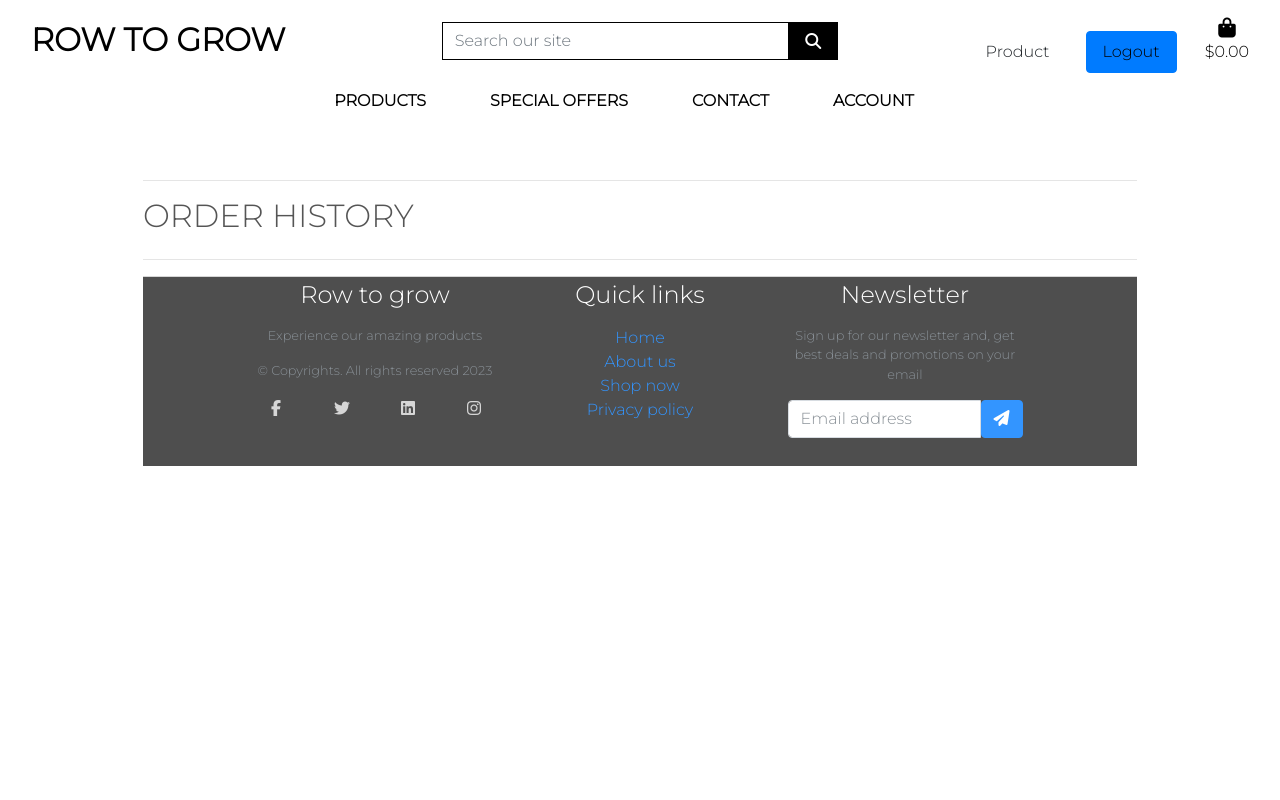
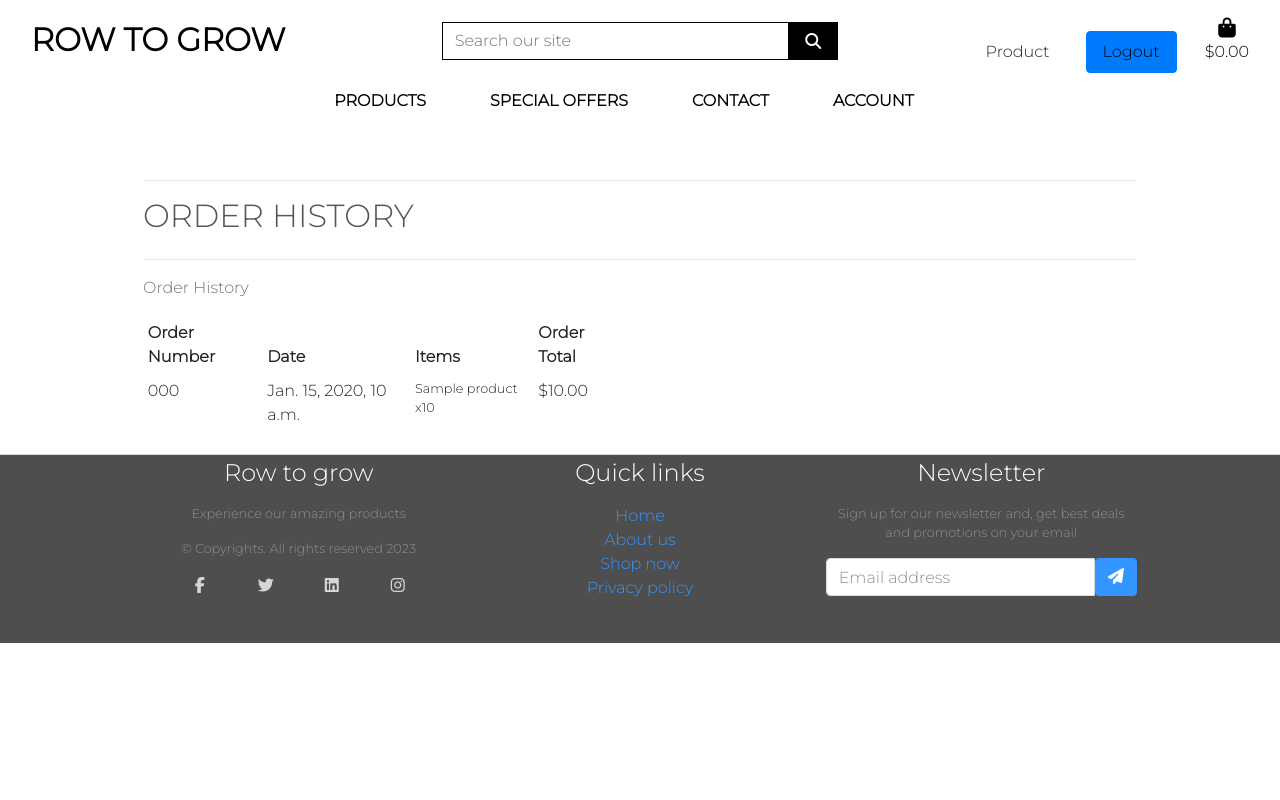
Before and after one commit to tmarkec/row_to_grow, a Django app: page /profile/history/ in a window 1280 px wide. Run offline with Django 3.2, Linux system fonts and the light colour scheme; a user stored in the database is signed in; tables that the repository leaves empty hold one stand-in row (values such as "Sample post"); some libraries are stand-ins or nearby versions.

Commit message:
add functionality to display order history

```diff
--- a/profiles/models.py
+++ b/profiles/models.py
@@ -15,7 +15,7 @@ class UserProfile(models.Model):
     default_phone_number = models.CharField(
         max_length=20, null=True, blank=True)
     default_country = CountryField(
-        blank_label='Country *', null=True, blank=True)
+        blank_label='Country', null=True, blank=True)
     default_postcode = models.CharField(
         max_length=20, null=True, blank=True)
     default_town_or_city = models.CharField(
--- a/profiles/templates/profiles/history.html
+++ b/profiles/templates/profiles/history.html
@@ -23,5 +23,48 @@
             <hr>
         </div>
     </div>
+    <div class="row">
+        <div class="col-12 col-lg-6">
+            <p class="text-muted">Order History</p>
+            <div class="order-history table-responsive">
+                <table class="table table-sm table-borderless">
+                    <thead>
+                        <tr>
+                            <th>Order Number</th>
+                            <th>Date</th>
+                            <th>Items</th>
+                            <th>Order Total</th>
+                        </tr>
+                    </thead>
+                    <tbody>
+                        {% for order in orders %}
+                            <tr>
+                                <td>
+
+                                        {{ order.order_number }}
+
+                                </td>
+                                <td>{{ order.date }}</td>
+                                <td>
+                                    <ul class="list-unstyled">
+                                        {% for item in order.lineitems.all %}
+                                            <li class="small">
+                                                {% if item.product.has_sizes %}
+                                                    Size {{ item.product.size|upper }}
+                                                {% endif %}{{ item.product.name }} x{{ item.quantity }}
+                                            </li>
+                                        {% endfor %}
+                                    </ul>
+                                </td>
+                                <td>${{ order.grand_total }}</td>
+                            </tr>
+                        {% endfor %}
+                    </tbody>
+                </table>
+            </div>
+        </div>
+    </div>
+
+</div>
 
 {% endblock %}
--- a/profiles/views.py
+++ b/profiles/views.py
@@ -1,17 +1,24 @@
 from django.shortcuts import render, get_object_or_404
 from .models import UserProfile
 from .forms import UserProfileForm
-
+from django.contrib import messages
+from checkout.models import Order
 
 def profile(request):
     """ Display the user's profile information """
     profile = get_object_or_404(UserProfile, user=request.user)
 
+    if request.method == 'POST':
+        form = UserProfileForm(request.POST, instance=profile)
+        if form.is_valid():
+            form.save()
+            messages.success(request, 'Profile updated successfully')
     form = UserProfileForm(instance=profile)
 
     template = 'profiles/profile.html'
     context = {
-        'form': form
+        'form': form,
+        'on_profile_page': True
     }
 
     return render(request, template, context)
@@ -27,14 +34,27 @@ def info(request):
     return render(request, template, context)
 
 
+# def history(request):
+#     """ Display the user previous orders """
+
+#     orders = profile.orders.all()
+#     template = 'profile/history.html'
+#     context = {
+#         'orders': orders,
+
+#     }
+
+#     return render(request, template, context)
 def history(request):
-    """ Display the user account options """
+    """Display the user's previous orders"""
 
+    # Retrieve the current user's profile
     profile = get_object_or_404(UserProfile, user=request.user)
-    orders = profile.orders.all()
+
+    # Retrieve all orders associated with the user's profile
+    orders = Order.objects.filter(user_profile=profile).order_by('-date')
+
+    # Render the template with the list of orders
     template = 'profiles/history.html'
-    context = {
-        'orders': orders
-    }
-
+    context = {'orders': orders}
     return render(request, template, context)
--- a/templates/includes/toasts/toast_success.html
+++ b/templates/includes/toasts/toast_success.html
@@ -14,7 +14,7 @@
                 <hr class="mt-1 mb-3">
             </div>
         </div>
-        {% if grand_total %}
+        {% if grand_total and not on_profile_page %}
             <p class="logo-font bg-white text-black py-1">Your Bag ({{ product_count }})</p>
             <div class="bag-notification-wrapper">
                 {% for item in bag_items %}
```
Also changed, not shown: checkout/views.py (+39 -0 lines), profiles/templates/profiles/profile.html (+9 -0 lines). Lines whose indentation alone changed are shown as unchanged.
